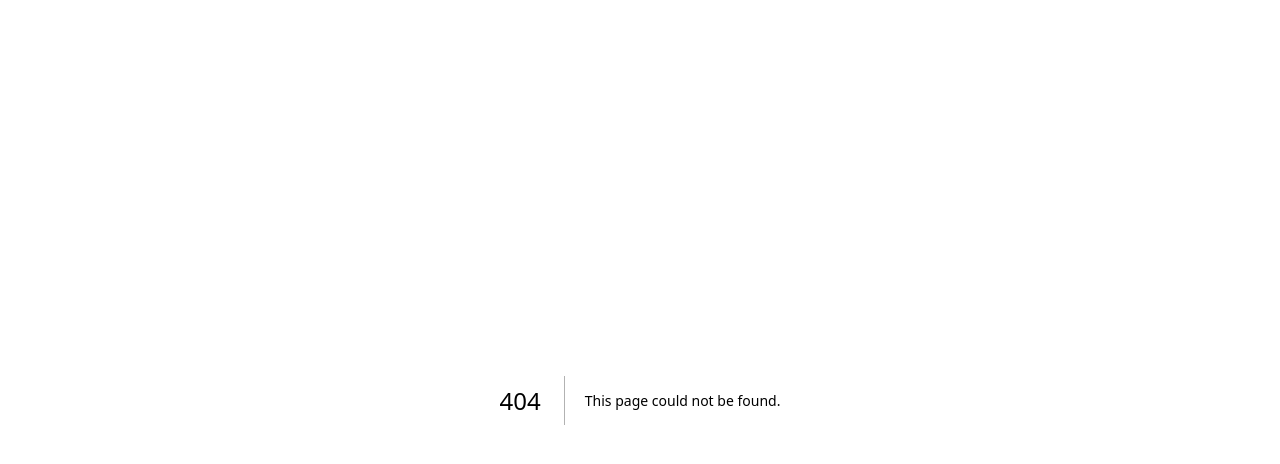
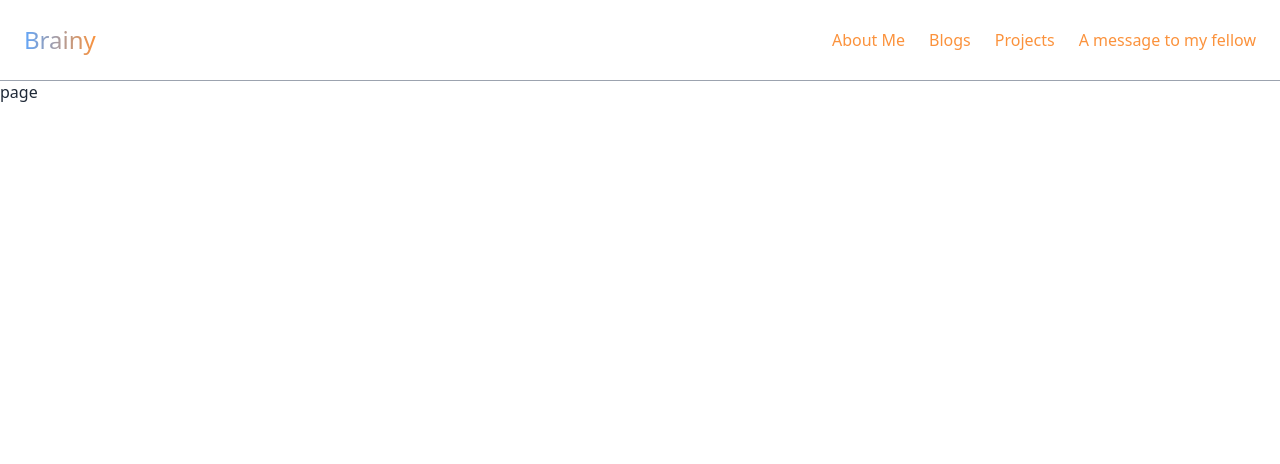
Before and after one commit to Myo-Htet-San-Brainy/NextPortfolio, a Next.js app: page /blogs in a window 1280 px wide. Before the commit this address had no page. Shown: the top 464 px of the page. Built offline with nearby package versions, Linux system fonts and the light colour scheme.

Commit message:
routing setup and navbar done

```diff
--- /dev/null
+++ b/app/amessagetomyfellow/page.js
@@ -0,0 +1,7 @@
+import React from "react";
+
+const page = () => {
+  return <div>page</div>;
+};
+
+export default page;
--- /dev/null
+++ b/app/blogs/page.js
@@ -0,0 +1,7 @@
+import React from "react";
+
+const page = () => {
+  return <div>page</div>;
+};
+
+export default page;
--- a/app/globals.css
+++ b/app/globals.css
@@ -1,24 +1,6 @@
 @tailwind base;
 @tailwind components;
 @tailwind utilities;
-
-:root {
-  --background: #ffffff;
-  --foreground: #171717;
-}
-
-@media (prefers-color-scheme: dark) {
-  :root {
-    --background: #0a0a0a;
-    --foreground: #ededed;
-  }
-}
-
-body {
-  color: var(--foreground);
-  background: var(--background);
-  font-family: Arial, Helvetica, sans-serif;
-}
 
 @layer utilities {
   .text-balance {
--- a/app/layout.js
+++ b/app/layout.js
@@ -1,5 +1,6 @@
 import localFont from "next/font/local";
 import "./globals.css";
+import Navbar from "./ui/Navbar";
 
 const geistSans = localFont({
   src: "./fonts/GeistVF.woff",
@@ -13,8 +14,8 @@ const geistMono = localFont({
 });
 
 export const metadata = {
-  title: "Create Next App",
-  description: "Generated by create next app",
+  title: "Brainy",
+  description: "The only way to do great work is to love what you do.",
 };
 
 export default function RootLayout({ children }) {
@@ -23,6 +24,7 @@ export default function RootLayout({ children }) {
       <body
         className={`${geistSans.variable} ${geistMono.variable} antialiased`}
       >
+        <Navbar />
         {children}
       </body>
     </html>
--- /dev/null
+++ b/app/lib/staticdata.js
@@ -0,0 +1,22 @@
+export const navLinks = [
+  {
+    id: 1,
+    pathname: "/",
+    name: "About Me",
+  },
+  {
+    id: 2,
+    pathname: "/blogs",
+    name: "Blogs",
+  },
+  {
+    id: 3,
+    pathname: "/projects",
+    name: "Projects",
+  },
+  {
+    id: 4,
+    pathname: "/amessagetomyfellow",
+    name: "A message to my fellow",
+  },
+];
--- a/app/page.js
+++ b/app/page.js
@@ -1,101 +1,7 @@
-import Image from "next/image";
+import React from "react";
 
-export default function Home() {
-  return (
-    <div className="grid grid-rows-[20px_1fr_20px] items-center justify-items-center min-h-screen p-8 pb-20 gap-16 sm:p-20 font-[family-name:var(--font-geist-sans)]">
-      <main className="flex flex-col gap-8 row-start-2 items-center sm:items-start">
-        <Image
-          className="dark:invert"
-          src="https://nextjs.org/icons/next.svg"
-          alt="Next.js logo"
-          width={180}
-          height={38}
-          priority
-        />
-        <ol className="list-inside list-decimal text-sm text-center sm:text-left font-[family-name:var(--font-geist-mono)]">
-          <li className="mb-2">
-            Get started by editing{" "}
-            <code className="bg-black/[.05] dark:bg-white/[.06] px-1 py-0.5 rounded font-semibold">
-              app/page.js
-            </code>
-            .
-          </li>
-          <li>Save and see your changes instantly.</li>
-        </ol>
+const Page = () => {
+  return <main>home</main>;
+};
 
-        <div className="flex gap-4 items-center flex-col sm:flex-row">
-          <a
-            className="rounded-full border border-solid border-transparent transition-colors flex items-center justify-center bg-foreground text-background gap-2 hover:bg-[#383838] dark:hover:bg-[#ccc] text-sm sm:text-base h-10 sm:h-12 px-4 sm:px-5"
-            href="https://vercel.com/new?utm_source=create-next-app&utm_medium=appdir-template-tw&utm_campaign=create-next-app"
-            target="_blank"
-            rel="noopener noreferrer"
-          >
-            <Image
-              className="dark:invert"
-              src="https://nextjs.org/icons/vercel.svg"
-              alt="Vercel logomark"
-              width={20}
-              height={20}
-            />
-            Deploy now
-          </a>
-          <a
-            className="rounded-full border border-solid border-black/[.08] dark:border-white/[.145] transition-colors flex items-center justify-center hover:bg-[#f2f2f2] dark:hover:bg-[#1a1a1a] hover:border-transparent text-sm sm:text-base h-10 sm:h-12 px-4 sm:px-5 sm:min-w-44"
-            href="https://nextjs.org/docs?utm_source=create-next-app&utm_medium=appdir-template-tw&utm_campaign=create-next-app"
-            target="_blank"
-            rel="noopener noreferrer"
-          >
-            Read our docs
-          </a>
-        </div>
-      </main>
-      <footer className="row-start-3 flex gap-6 flex-wrap items-center justify-center">
-        <a
-          className="flex items-center gap-2 hover:underline hover:underline-offset-4"
-          href="https://nextjs.org/learn?utm_source=create-next-app&utm_medium=appdir-template-tw&utm_campaign=create-next-app"
-          target="_blank"
-          rel="noopener noreferrer"
-        >
-          <Image
-            aria-hidden
-            src="https://nextjs.org/icons/file.svg"
-            alt="File icon"
-            width={16}
-            height={16}
-          />
-          Learn
-        </a>
-        <a
-          className="flex items-center gap-2 hover:underline hover:underline-offset-4"
-          href="https://vercel.com/templates?framework=next.js&utm_source=create-next-app&utm_medium=appdir-template-tw&utm_campaign=create-next-app"
-          target="_blank"
-          rel="noopener noreferrer"
-        >
-          <Image
-            aria-hidden
-            src="https://nextjs.org/icons/window.svg"
-            alt="Window icon"
-            width={16}
-            height={16}
-          />
-          Examples
-        </a>
-        <a
-          className="flex items-center gap-2 hover:underline hover:underline-offset-4"
-          href="https://nextjs.org?utm_source=create-next-app&utm_medium=appdir-template-tw&utm_campaign=create-next-app"
-          target="_blank"
-          rel="noopener noreferrer"
-        >
-          <Image
-            aria-hidden
-            src="https://nextjs.org/icons/globe.svg"
-            alt="Globe icon"
-            width={16}
-            height={16}
-          />
-          Go to nextjs.org →
-        </a>
-      </footer>
-    </div>
-  );
-}
+export default Page;
--- /dev/null
+++ b/app/projects/page.js
@@ -0,0 +1,7 @@
+import React from "react";
+
+const page = () => {
+  return <div>page</div>;
+};
+
+export default page;
--- /dev/null
+++ b/app/ui/Navbar.js
@@ -0,0 +1,102 @@
+"use client";
+import React, { useState } from "react";
+import clsx from "clsx";
+import GradientText from "./OgBlueGradientText";
+import { navLinks } from "../lib/staticdata";
+import Link from "next/link";
+
+const Navbar = () => {
+  const [isOpen, setIsOpen] = useState(false);
+
+  const toggleNavbar = () => {
+    setIsOpen(!isOpen);
+  };
+
+  return (
+    <div>
+      {/* Navbar for medium and large screens */}
+      <nav className="hidden md:flex w-full py-4 px-6 justify-between items-center ring-1 ring-gray-400">
+        <div className="text-2xl">
+          <GradientText text={"Brainy"} />
+        </div>
+        <ul className="flex space-x-6">
+          {navLinks.map((navLink) => {
+            const { id, pathname, name } = navLink;
+            return (
+              <li key={id}>
+                <Link
+                  href={pathname}
+                  className="text-orange-400 hover:text-blue-400"
+                >
+                  {name}
+                </Link>
+              </li>
+            );
+          })}
+        </ul>
+      </nav>
+
+      {/* Navbar for small screens */}
+      <nav className="md:hidden flex items-center justify-between p-4 ring-1 ring-gray-400">
+        <div className="text-xl">
+          <GradientText text={"Brainy"} />
+        </div>
+        <button
+          onClick={toggleNavbar}
+          className="text-orange-400 focus:outline-none"
+        >
+          <svg
+            xmlns="http://www.w3.org/2000/svg"
+            fill="none"
+            viewBox="0 0 24 24"
+            strokeWidth={1.5}
+            stroke="currentColor"
+            className="w-6 h-6"
+          >
+            <path
+              strokeLinecap="round"
+              strokeLinejoin="round"
+              d={
+                isOpen
+                  ? "M6 18L18 6M6 6l12 12"
+                  : "M3.75 5.25h16.5m-16.5 6.75h16.5m-16.5 6.75h16.5"
+              }
+            />
+          </svg>
+        </button>
+      </nav>
+
+      {/* Sliding menu for small screens */}
+      <div
+        className={clsx(
+          "md:hidden fixed top-0 left-0 h-full w-64 text-white bg-orange-400  transform transition-transform duration-300 ease-in-out z-50",
+          { "translate-x-0": isOpen, "-translate-x-full": !isOpen }
+        )}
+      >
+        <div className="p-4  text-xl font-bold">Menu</div>
+        <ul className="space-y-4 p-4">
+          {navLinks.map((navLink) => {
+            const { id, pathname, name } = navLink;
+            return (
+              <li key={id}>
+                <Link href={pathname} className=" hover:text-blue-400">
+                  {name}
+                </Link>
+              </li>
+            );
+          })}
+        </ul>
+      </div>
+
+      {/* Overlay when navbar is open */}
+      {isOpen && (
+        <div
+          onClick={toggleNavbar}
+          className="md:hidden fixed inset-0 bg-black opacity-50"
+        ></div>
+      )}
+    </div>
+  );
+};
+
+export default Navbar;
--- /dev/null
+++ b/app/ui/OgBlueGradientText.js
@@ -0,0 +1,15 @@
+import React from "react";
+
+const GradientText = ({ text }) => {
+  return (
+    <h1
+      className={
+        "leading-loose  bg-gradient-to-r from-blue-400 to-orange-400 inline-block text-transparent bg-clip-text "
+      }
+    >
+      {text}
+    </h1>
+  );
+};
+
+export default GradientText;
--- a/tailwind.config.js
+++ b/tailwind.config.js
@@ -1,4 +1,5 @@
 /** @type {import('tailwindcss').Config} */
+import daisyui from "daisyui";
 module.exports = {
   content: [
     "./pages/**/*.{js,ts,jsx,tsx,mdx}",
@@ -13,5 +14,5 @@ module.exports = {
       },
     },
   },
-  plugins: [],
+  plugins: [daisyui],
 };
```
Also changed, not shown: package.json (+7 -5 lines), 1 other file (tests, documents, lock files or other folders).
